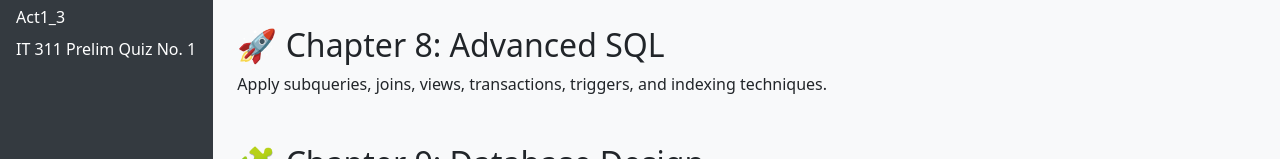
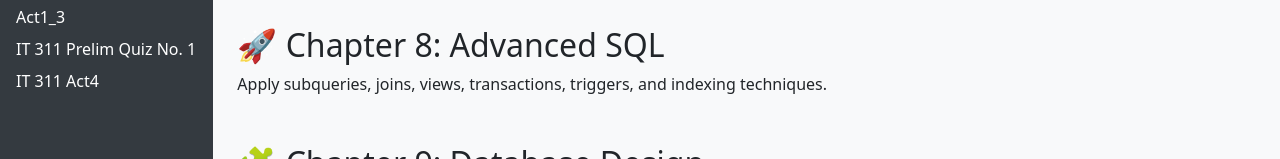
Before and after one commit to SirLavz/SirLavz-LectureModule.com, a plain HTML site: page index.html in a window 1280 px wide. Shown: the part 883-1042 px from the top of the page. Drawn offline with nearby package versions, Linux system fonts and the light colour scheme.

Commit message:
Update index.html

```diff
--- a/index.html
+++ b/index.html
@@ -75,6 +75,7 @@
         <a href="IT311_SQL_Practice.html">IT 311 SQL Practice</a>
         <a href="Sample_dbaseArch.html">Act1_3</a>
         <a href="IT311_PrelimQ1.html">IT 311 Prelim Quiz No. 1</a>
+         <a href="IT311_Act4.html">IT 311 Act4</a>
       </nav>
 
       <!-- Main Content -->
```
